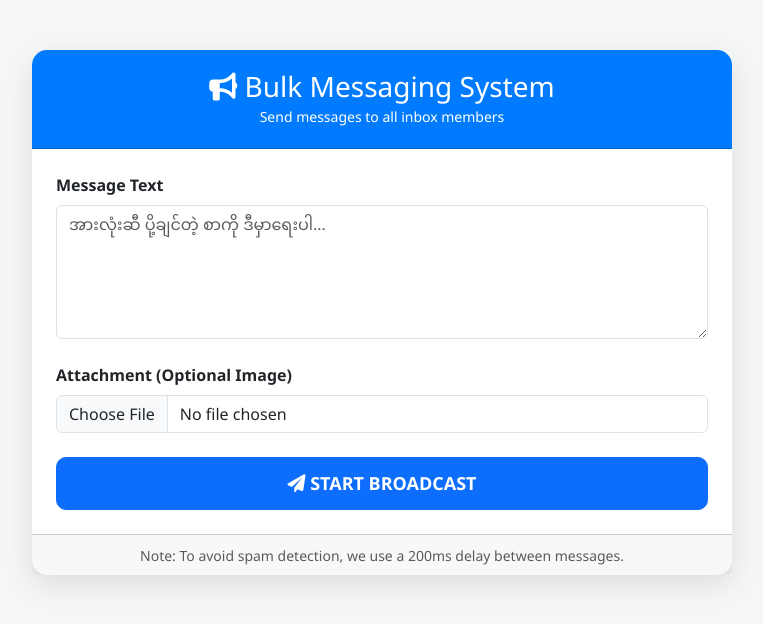
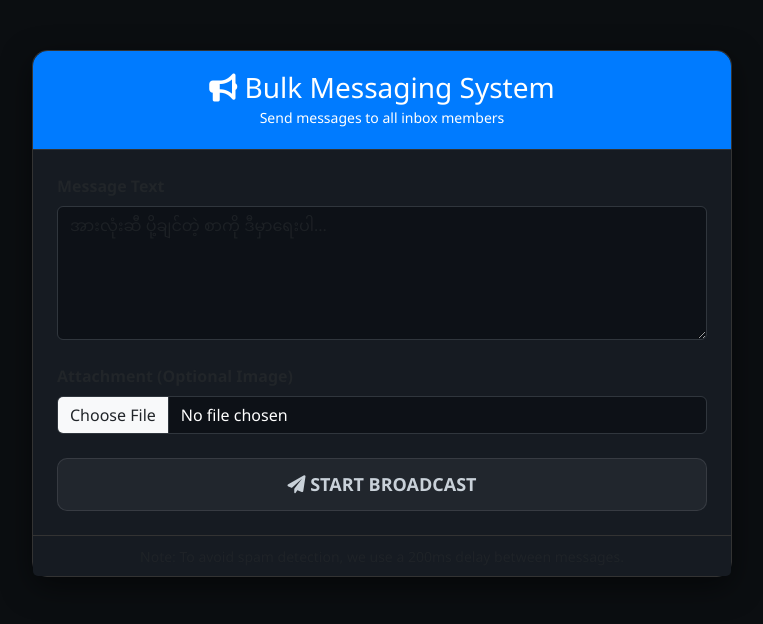
Before and after one commit to Minghkldy/Realmessage, a website: page broadcast.html in a window 1280 px wide. Shown: the whole page, without its empty margins (258-1021 px from the left). Drawn offline with nearby package versions, Linux system fonts and the light colour scheme.

Commit message:
Update broadcast.html

```diff
--- a/broadcast.html
+++ b/broadcast.html
@@ -7,13 +7,90 @@
     <link href="https://cdn.jsdelivr.net/npm/bootstrap@5.3.0/dist/css/bootstrap.min.css" rel="stylesheet">
     <link rel="stylesheet" href="https://cdnjs.cloudflare.com/ajax/libs/font-awesome/6.0.0/css/all.min.css">
     <style>
-        body { background-color: #f4f7f6; font-family: 'Segoe UI', Tahoma, Geneva, Verdana, sans-serif; }
-        .broadcast-card { max-width: 700px; margin: 50px auto; border: none; border-radius: 15px; box-shadow: 0 10px 30px rgba(0,0,0,0.1); }
-        .card-header { background: #007bff; color: white; border-radius: 15px 15px 0 0 !important; padding: 20px; }
-        .preview-img { max-width: 100%; max-height: 300px; border-radius: 10px; display: none; margin-top: 15px; border: 1px solid #ddd; }
-        .status-log { max-height: 200px; overflow-y: auto; background: #222; color: #0f0; padding: 10px; font-family: monospace; font-size: 13px; border-radius: 8px; display: none; }
-        .btn-send { padding: 12px; font-weight: bold; font-size: 18px; border-radius: 10px; transition: 0.3s; }
-        .btn-send:hover { transform: translateY(-2px); box-shadow: 0 5px 15px rgba(0,123,255,0.4); }
+        /* Background ကို အနက်ရောင်ပြောင်းထားသည့်အပိုင်း */
+        body {
+            background-color: #0b0e11;
+            color: #ffffff;
+            font-family: 'Segoe UI', Tahoma, Geneva, Verdana, sans-serif;
+            min-height: 100vh;
+        }
+
+        /* Card ကို Dark Look ပြောင်းထားသည့်အပိုင်း */
+        .broadcast-card {
+            max-width: 700px;
+            margin: 50px auto;
+            border: 1px solid #333;
+            border-radius: 15px;
+            background-color: #161b22;
+            box-shadow: 0 10px 30px rgba(0,0,0,0.5);
+        }
+
+        .card-header {
+            background: #007bff;
+            color: white;
+            border-radius: 15px 15px 0 0 !important;
+            padding: 20px;
+            border-bottom: 1px solid #333;
+        }
+
+        /* Input fields များကို Dark Mode ပြောင်းခြင်း */
+        .form-control {
+            background-color: #0d1117;
+            border: 1px solid #30363d;
+            color: white;
+        }
+
+        .form-control:focus {
+            background-color: #0d1117;
+            border-color: #58a6ff;
+            color: white;
+            box-shadow: none;
+        }
+
+        .preview-img {
+            max-width: 100%;
+            max-height: 300px;
+            border-radius: 10px;
+            display: none;
+            margin-top: 15px;
+            border: 1px solid #30363d;
+        }
+
+        .status-log {
+            max-height: 200px;
+            overflow-y: auto;
+            background: #000;
+            color: #00ff41;
+            padding: 10px;
+            font-family: monospace;
+            font-size: 13px;
+            border-radius: 8px;
+            display: none;
+            border: 1px solid #333;
+        }
+
+        .btn-send {
+            padding: 12px;
+            font-weight: bold;
+            font-size: 18px;
+            border-radius: 10px;
+            transition: 0.3s;
+            background-color: #21262d;
+            border: 1px solid #f0f6fc1a;
+            color: #c9d1d9;
+        }
+
+        .btn-send:hover {
+            background-color: #007bff;
+            color: white;
+            transform: translateY(-2px);
+            box-shadow: 0 5px 15px rgba(0,123,255,0.4);
+        }
+
+        .card-footer {
+            background-color: #161b22;
+            border-top: 1px solid #333;
+        }
     </style>
 </head>
 <body>
@@ -37,7 +114,7 @@
             </div>
 
             <div id="statusBox" class="mb-4">
-                <div class="progress mb-2" style="display: none; height: 10px;">
+                <div class="progress mb-2" style="display: none; height: 10px; background-color: #30363d;">
                     <div id="progressBar" class="progress-bar progress-bar-striped progress-bar-animated" style="width: 0%"></div>
                 </div>
                 <div id="logArea" class="status-log"></div>
```
